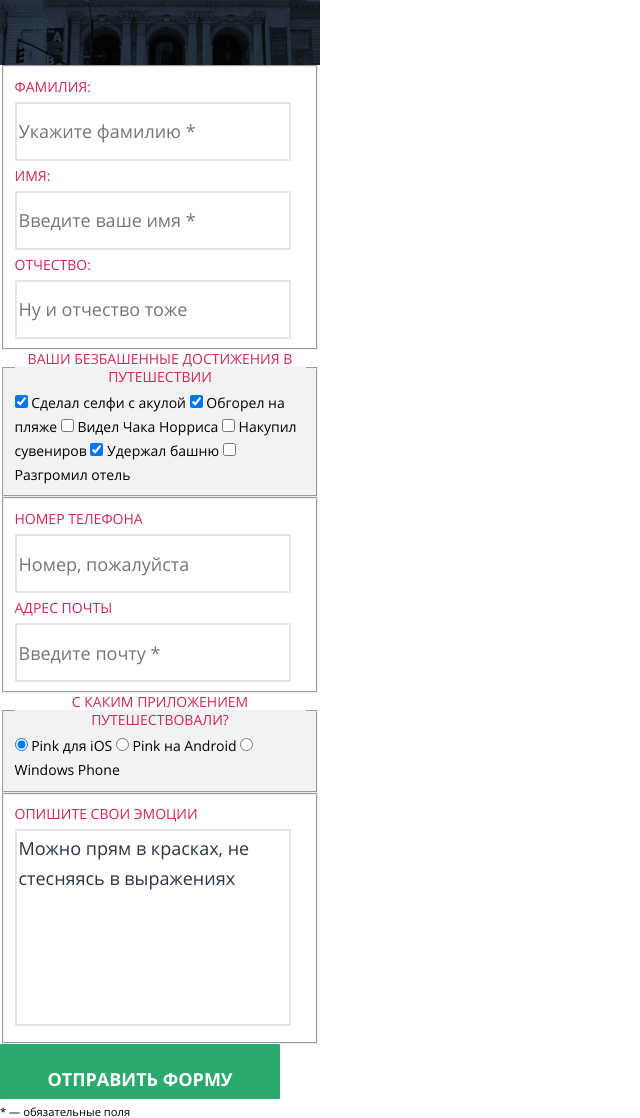
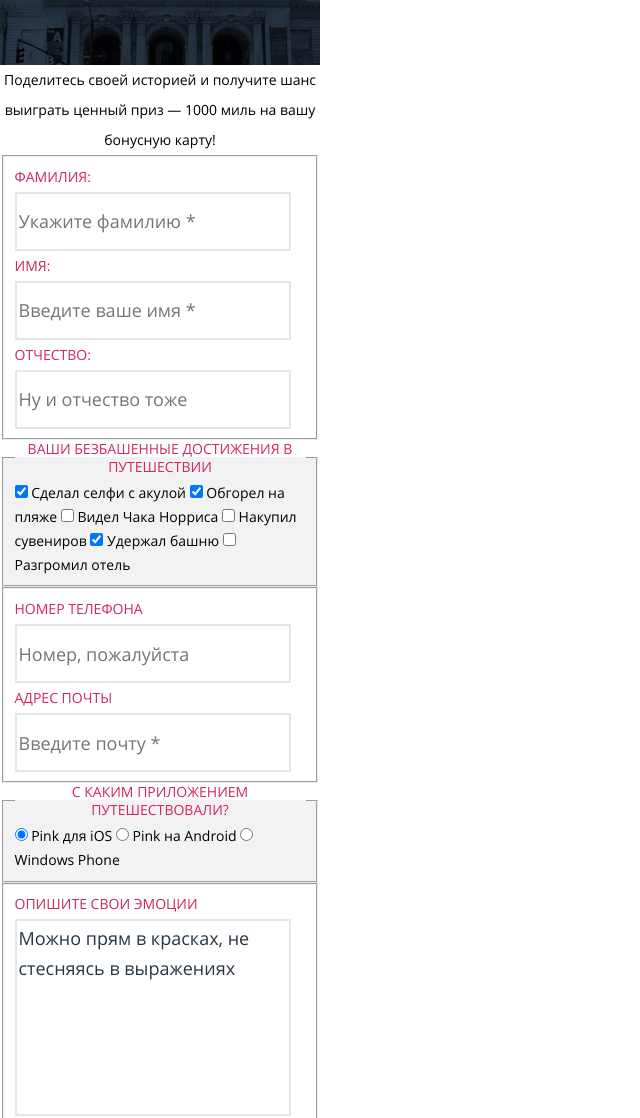
Before and after one commit to SadEdRoot/582723-pink-20, a website: page source/form.html in a window 1280 px wide. Shown: the part 477-1595 px from the top of the page, without its empty margins (0-640 px from the left). Drawn offline with nearby package versions, Linux system fonts and the light colour scheme; files that its build step writes are made by us from their sources.

Commit message:
add spot color

```diff
--- a/source/form.html
+++ b/source/form.html
@@ -45,6 +45,9 @@
       Конкурс на самое безбашенное путешествие с Пинк
     </h1>
   </div>
+  <div class="page-main__description">
+    Поделитесь своей историей и получите шанс выиграть ценный приз — 1000 миль на вашу бонусную карту!
+  </div>
   <form class="form" action="https://echo.htmlacademy.ru">
     <fieldset class="form__fieldset">
       <label class="form__label" for="last-name">ФАМИЛИЯ:</label>
@@ -91,7 +94,7 @@
       </textarea>
     </fieldset>
     <button class="form__submit btn btn--submit" type="submit">Отправить форму</button>
-    <small class="form__">
+    <small class="form__footnote">
       <span class="form__spot">*</span> — обязательные поля
     </small>
   </form>
--- a/source/sass/blocks/form.scss
+++ b/source/sass/blocks/form.scss
@@ -43,3 +43,13 @@
   border: 2px solid $color-grey;
   border-radius: 1px;
 }
+
+.form__footnote {
+  font-size: 14px;
+  line-height: 30px;
+  text-transform: uppercase;
+}
+
+.form__spot {
+  color: $color-magenta;
+}
--- a/source/sass/blocks/page-main.scss
+++ b/source/sass/blocks/page-main.scss
@@ -20,3 +20,8 @@
   text-align: center;
   color: $color-white;
 }
+
+.page-main__description {
+  line-height: 30px;
+  text-align: center;
+}
```
